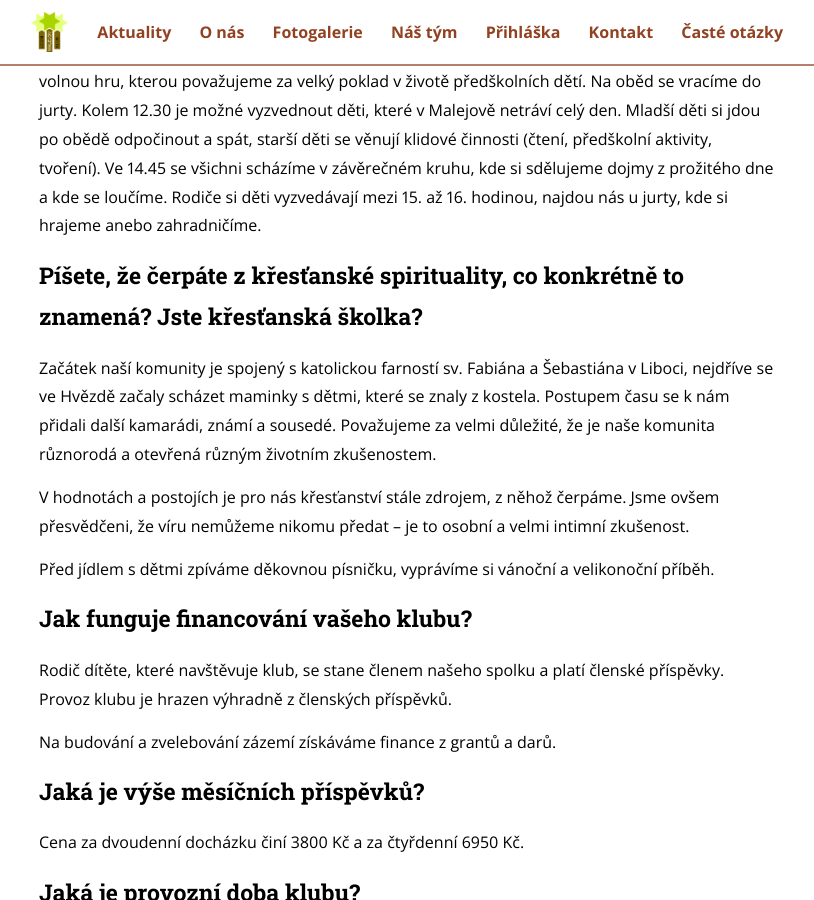
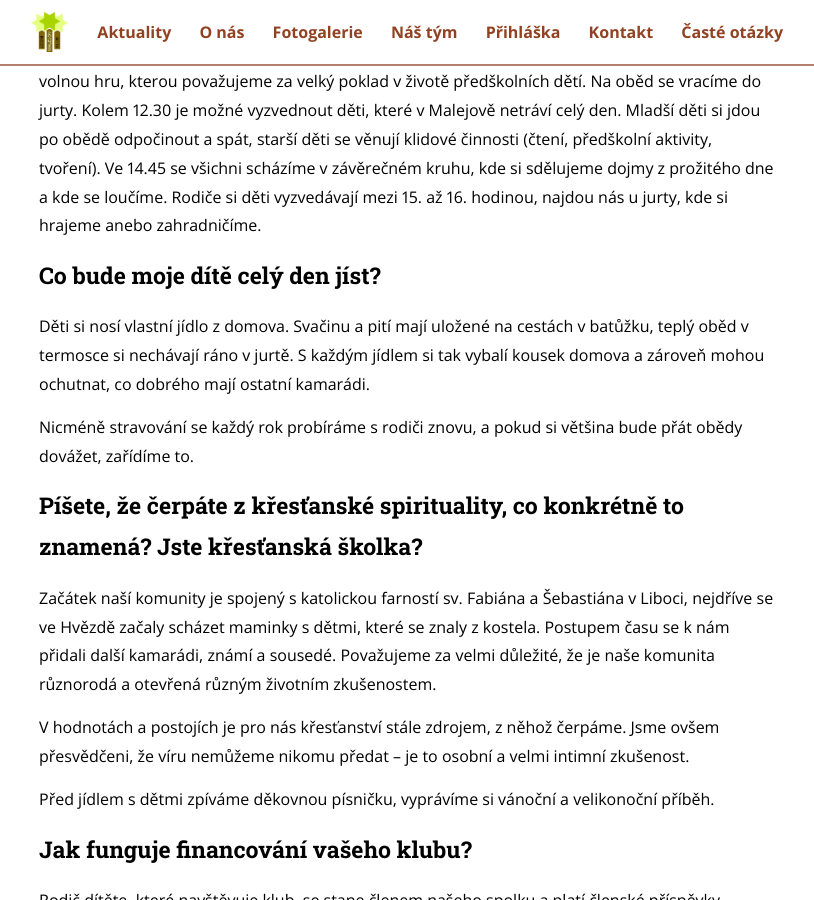
Before and after one commit to bencentra/centrarium, a Jekyll site: the page built from faq.md, in a window 1280 px wide and 900 px high, scrolled down 1155 px. Shown: the whole window, without its empty margins (233-1047 px from the left). Built offline with Jekyll 4.4.1, drawn with Linux system fonts in a browser that asks for light colours; nearby versions of some CDN libraries.

Commit message:
Update faq.md

```diff
--- a/faq.md
+++ b/faq.md
@@ -26,6 +26,13 @@ Na pozemku roste mnoho stromů a keřů: vzrostlé duby, javor, jasany, jabloně
 ### Jak to ve vaší lesní školce chodí?
 
 Dbáme na to, abychom v provozu lesního klubu vytvořili prostor pro srozumitelný denní řád. Mnohé činnosti (ranní kruh, odchod do obory, jídlo, spánek, rozloučení před odchodem domů) máme spojené s rituály, které řídí pedagog. Děti je možné do klubu přivést mezi 8–9 hodinou. V tento čas, než se všichni sejdeme, je prostor pro jednoduché vyrábění, malování nebo práci se dřevem. V 9.05 se všichni v ranním kruhu přivítáme, zpíváme písničky, hrajeme na hudební nástroje, říkáme básničky a hrajeme krátké pohybové hry. Poté kolem 9.30 vyrážíme do obory, máme tu několik prochozených cestiček a několik “svých míst”, kde můžeme pozorovat koloběh přírody. V oboře kolem desáté hodiny svačíme. V lese se se snažíme dětem dopřát prostor pro volnou hru, kterou považujeme za velký poklad v životě předškolních dětí. Na oběd se vracíme do jurty. Kolem 12.30 je možné vyzvednout děti, které v Malejově netráví celý den. Mladší děti si jdou po obědě odpočinout a spát, starší děti se věnují klidové činnosti (čtení, předškolní aktivity, tvoření). Ve 14.45 se všichni scházíme v závěrečném kruhu, kde si sdělujeme dojmy z prožitého dne a kde se loučíme. Rodiče si děti vyzvedávají mezi 15. až 16. hodinou, najdou nás u jurty, kde si hrajeme anebo zahradničíme.
+
+
+### Co bude moje dítě celý den jíst?
+
+Děti si nosí vlastní jídlo z domova. Svačinu a pití mají uložené na cestách v batůžku, teplý oběd v termosce si nechávají ráno v jurtě. S každým jídlem si tak vybalí kousek domova a zároveň mohou ochutnat, co dobrého mají ostatní kamarádi.
+
+Nicméně stravování se každý rok probíráme s rodiči znovu, a pokud si většina bude přát obědy dovážet, zařídíme to.
 
 
 ### Píšete, že čerpáte z křesťanské spirituality, co konkrétně to znamená? Jste křesťanská školka?
```
